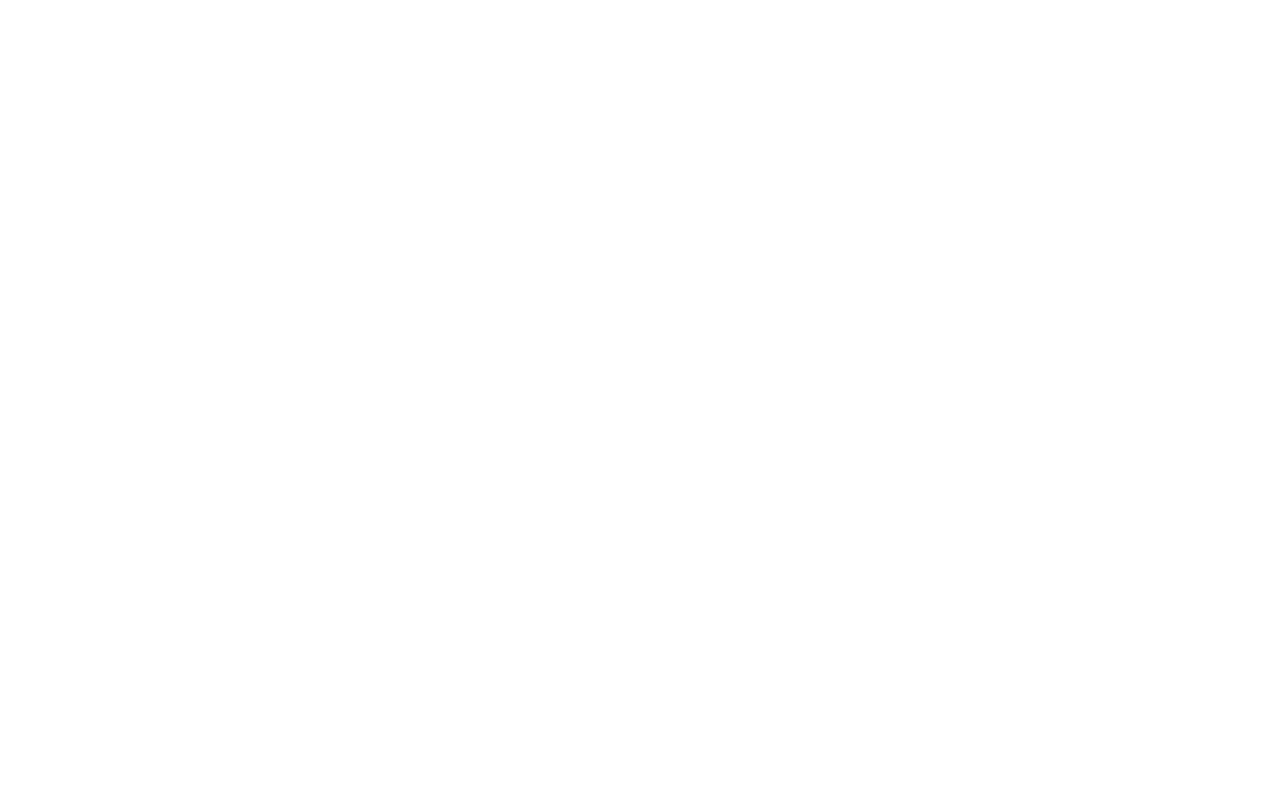
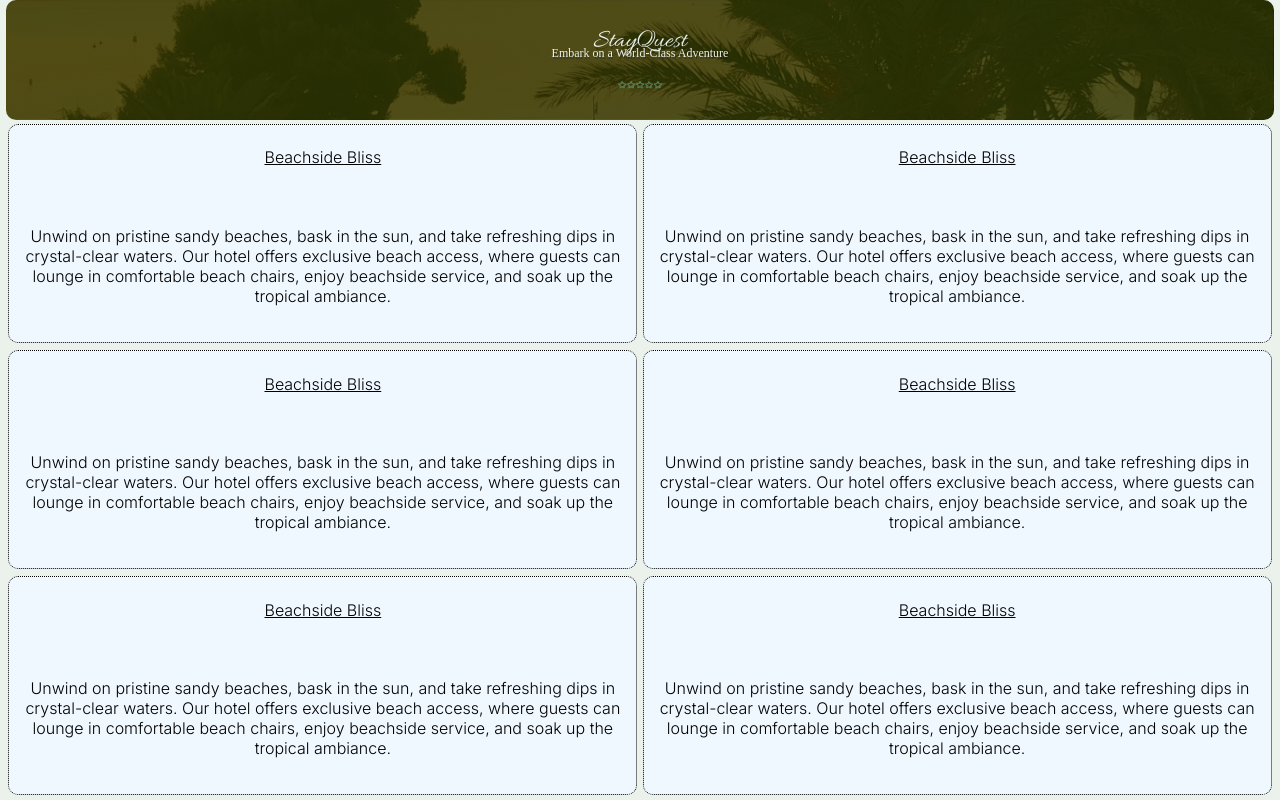
Before and after one commit to molokochris/StayQuest-Hotel, a React (Vite) app: page /hoteloasis in a window 1280 px wide. Before the commit this address had no page. Built offline with nearby package versions, Linux system fonts and the light colour scheme; a web font is replaced by a local one.

Commit message:
hotel osis page

```diff
--- a/src/App.jsx
+++ b/src/App.jsx
@@ -6,6 +6,7 @@
 import { BrowserRouter, Route, Routes } from "react-router-dom";
 import Rooms from "./Pages/Rooms";
 import OasisGrill from "./Pages/OasisGrill";
+import HotelOasis from "./Pages/HotelOasis";
 
 function App() {
   return (
@@ -15,6 +16,7 @@
           <Route exact path="/" element={<Home />} />
           <Route path="/rooms" element={<Rooms />} />
           <Route path="/oasisgrill" element={<OasisGrill />} />
+          <Route path="/hoteloasis" element={<HotelOasis />} />
         </Routes>
       </BrowserRouter>
     </>
--- a/src/Pages/Home.jsx
+++ b/src/Pages/Home.jsx
@@ -1,4 +1,4 @@
-import { BrowserRouter } from "react-router-dom";
+import { BrowserRouter, Link } from "react-router-dom";
 import React from "react";
 import "../assets/stylesheets/home.css";
 import carouselImage from "../assets/images/carousel/hotel1.jpg";
@@ -26,7 +26,9 @@
           <img src={carouselImage1} alt="" />
           <img src={carouselImage2} alt="" />
           {/* </div> */}
-            <div className="more" href="#">more about us</div>
+          <div className="more" href="#more">
+            more about us
+          </div>
         </div>
       </div>
       <Facilities />
--- a/src/Pages/HotelOasis.jsx
+++ b/src/Pages/HotelOasis.jsx
@@ -1,7 +1,79 @@
-import React from 'react'
+import React from "react";
+import "../assets/stylesheets/facilities.css";
+import "../assets/stylesheets/hoteloasis.css";
+import image from "../assets/images/rating-cropped.png";
 
 export default function HotelOasis() {
   return (
-    <div>HotelOasis</div>
-  )
+    <div className="hotelOasis">
+      <div className="header">
+        <div className="header-container">
+          <div className="header-logo">StayQuest</div>
+          <div className="header-sub">Embark on a World-Class Adventure</div>
+          <div className="header-rating">
+            <img className="r-stars" src={image} alt="" />
+          </div>
+        </div>
+      </div>
+      <div className="ex-container">
+        <div className="card">
+          <div className="cd-title">Beachside Bliss</div>
+          <div className="cd-text">
+            Unwind on pristine sandy beaches, bask in the sun, and take
+            refreshing dips in crystal-clear waters. Our hotel offers exclusive
+            beach access, where guests can lounge in comfortable beach chairs,
+            enjoy beachside service, and soak up the tropical ambiance.
+          </div>
+        </div>
+        <div className="card">
+          <div className="cd-title">Beachside Bliss</div>
+          <div className="cd-text">
+            Unwind on pristine sandy beaches, bask in the sun, and take
+            refreshing dips in crystal-clear waters. Our hotel offers exclusive
+            beach access, where guests can lounge in comfortable beach chairs,
+            enjoy beachside service, and soak up the tropical ambiance.
+          </div>
+        </div>
+        <div className="card">
+          <div className="cd-title">Beachside Bliss</div>
+          <div className="cd-text">
+            Unwind on pristine sandy beaches, bask in the sun, and take
+            refreshing dips in crystal-clear waters. Our hotel offers exclusive
+            beach access, where guests can lounge in comfortable beach chairs,
+            enjoy beachside service, and soak up the tropical ambiance.
+          </div>
+        </div>
+        <div className="card">
+          <div className="cd-title">Beachside Bliss</div>
+          <div className="cd-text">
+            Unwind on pristine sandy beaches, bask in the sun, and take
+            refreshing dips in crystal-clear waters. Our hotel offers exclusive
+            beach access, where guests can lounge in comfortable beach chairs,
+            enjoy beachside service, and soak up the tropical ambiance.
+          </div>
+        </div>
+        <div className="card">
+          <div className="cd-title">Beachside Bliss</div>
+          <div className="cd-text">
+            Unwind on pristine sandy beaches, bask in the sun, and take
+            refreshing dips in crystal-clear waters. Our hotel offers exclusive
+            beach access, where guests can lounge in comfortable beach chairs,
+            enjoy beachside service, and soak up the tropical ambiance.
+          </div>
+        </div>
+        <div className="card">
+          <div className="cd-title">Beachside Bliss</div>
+          <div className="cd-text">
+            Unwind on pristine sandy beaches, bask in the sun, and take
+            refreshing dips in crystal-clear waters. Our hotel offers exclusive
+            beach access, where guests can lounge in comfortable beach chairs,
+            enjoy beachside service, and soak up the tropical ambiance.
+          </div>
+        </div>
+      </div>
+      <div className="">
+
+      </div>
+    </div>
+  );
 }
--- a/src/assets/stylesheets/home.css
+++ b/src/assets/stylesheets/home.css
@@ -1,5 +1,17 @@
 #root {
   background-color: rgba(235, 242, 236, 1);
+}
+html::-webkit-scrollbar{
+  width: 0.3em;
+  border-left: 1px solid rgba(86, 99, 61, 1);
+  border-right: 1px solid rgba(86, 99, 61, 1);
+  /* height: 1em; */
+  background-color: rgba(235, 242, 236, 1);
+}
+html::-webkit-scrollbar-thumb{
+  background: rgba(86, 99, 61, 1);
+  filter: opacity(20%);
+  /* border-radius: 20px; */
 }
 .landingPage {
   height: 100vh;
--- /dev/null
+++ b/src/assets/stylesheets/hoteloasis.css
@@ -0,0 +1,39 @@
+.hotelOasis {
+    height: 100vh;
+    flex-direction: column;
+    display: flex;
+    justify-content: center;
+    align-items: center;
+}
+.ex-container {
+    width: 100%;
+    padding-top: 0.1em;
+    /* background-color: red; */
+    height: 85vh;
+    display: flex;
+    flex-wrap: wrap;
+    justify-content: center;
+    /* flex-direction: column; */
+}
+.card {
+    border: 1px dotted black;
+    width: 49%;
+    border-radius: 10px;
+    margin: 0.2% 0.2%;
+    height: 32%;
+    background-color: aliceblue;
+}
+.cd-title {
+    height: 30%;
+    display: flex;
+    justify-content: center;
+    align-items: center;
+    text-decoration: underline;
+}
+.cd-text {
+    height: 70%;
+    text-align: center;
+    display: flex;
+    justify-content: center;
+    align-items: center;
+}
```
Lines whose indentation alone changed are shown as unchanged.
